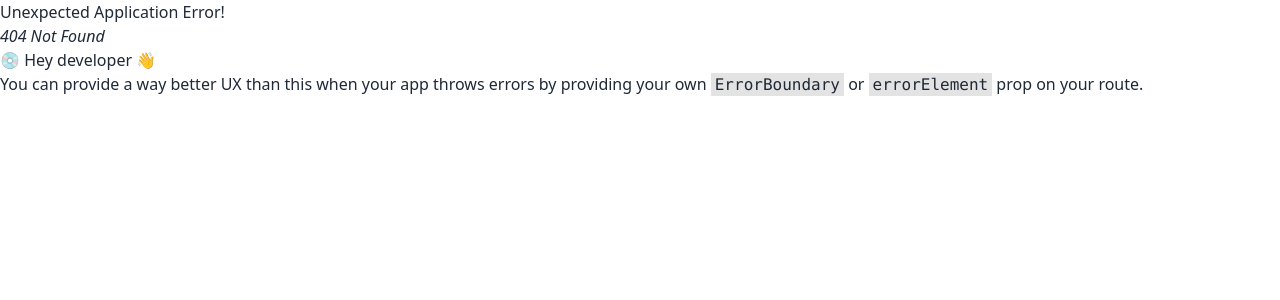
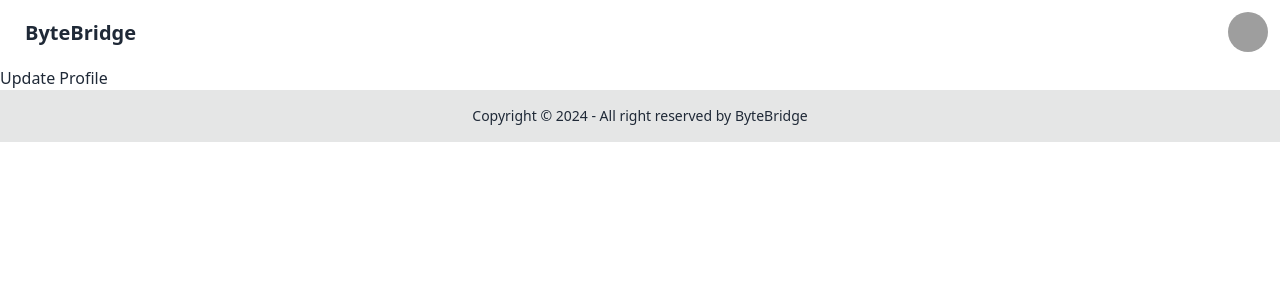
Before and after one commit to techwithdani/Auth, a React (Vite) app in the folder client/: page /update-profile in a window 1280 px wide. Before the commit this address had no page. Shown: the top 300 px of the page. Built offline with nearby package versions, Linux system fonts and the light colour scheme; sample sign-in values are in the browser's storage; grey boxes are pictures that could not be loaded.

Commit message:
Create update profile page + Add update profile page to react router

```diff
--- a/client/src/main.jsx
+++ b/client/src/main.jsx
@@ -16,6 +16,7 @@ import store from "./redux/store.js";
 import HomePage from "./pages/HomePage.jsx";
 import ProfilePage from "./pages/ProfilePage.jsx";
 import PrivateRoutes from "./components/PrivateRoute.jsx";
+import UpdateProfilePage from "./pages/UpdateProfilePage.jsx";
 
 const router = createBrowserRouter(
   createRoutesFromElements(
@@ -26,6 +27,7 @@ const router = createBrowserRouter(
       <Route path="/home" element={<HomePage />} />
       <Route path="" element={<PrivateRoutes />}>
         <Route path="/profile" element={<ProfilePage />} />
+        <Route path="/update-profile" element={<UpdateProfilePage />} />
       </Route>
     </Route>
   )
--- /dev/null
+++ b/client/src/pages/UpdateProfilePage.jsx
@@ -0,0 +1,14 @@
+import UpdateProfile from "../components/UpdateProfile";
+import MainLayout from "../layouts/MainLayout";
+
+const UpdateProfilePage = () => {
+  return (
+    <>
+      <MainLayout>
+        <UpdateProfile />
+      </MainLayout>
+    </>
+  );
+};
+
+export default UpdateProfilePage;
```
